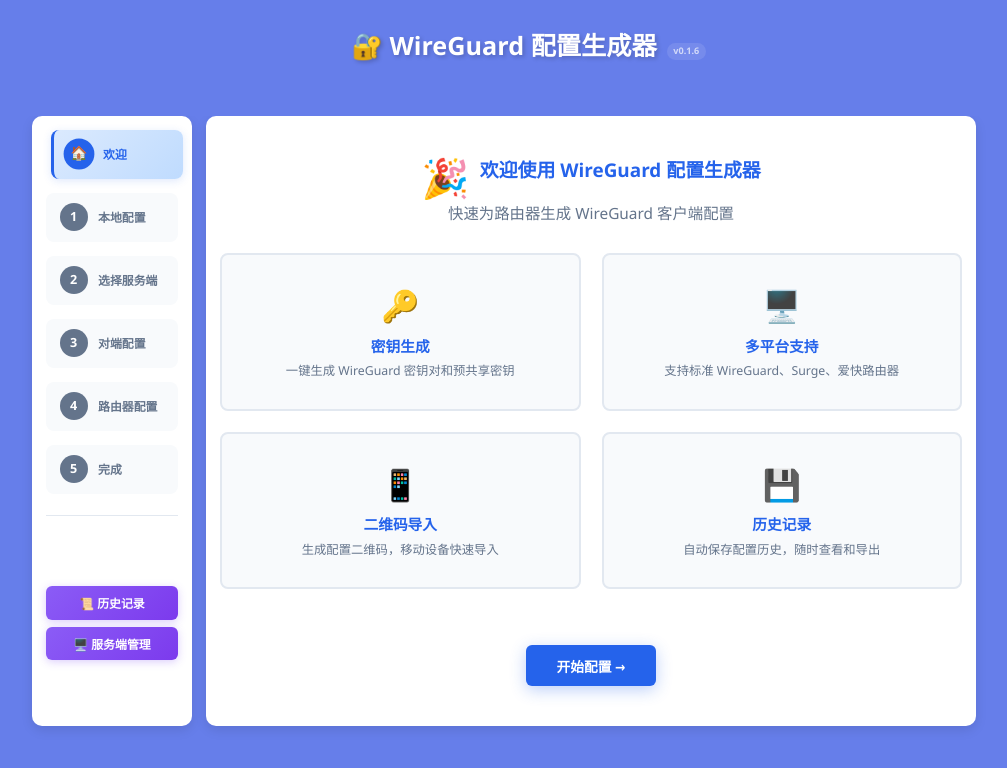
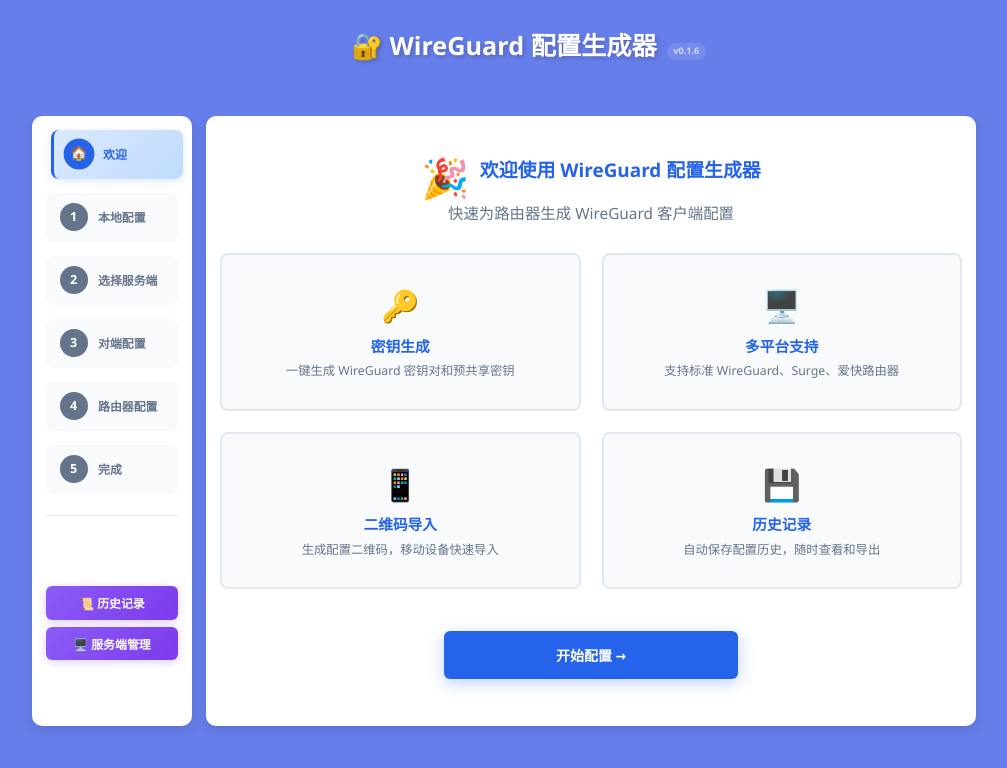
Before and after one commit to claudioagonized10/wireguard-config-generator, a React (Vite) app: page / in a window 1280 px wide. Shown: the top 768 px of the page, without its empty margins (136-1143 px from the left). Built offline with nearby package versions, Linux system fonts and the light colour scheme.

Commit message:
style(App.css): 调整按钮样式和布局间距
修改了按钮容器的上边距，从4rem调整为3rem
增大了大按钮的内边距和字体大小，提升视觉效果

```diff
--- a/src/styles/App.css
+++ b/src/styles/App.css
@@ -1139,12 +1139,12 @@
   flex-direction: column;
   align-items: center;
   gap: 0;
-  margin-top: 4rem;
+  margin-top: 3rem;
 }
 
 .btn-large {
-  padding: 0.75rem 2.2rem;
-  font-size: 0.98rem;
+  padding: 1rem 8rem;
+  font-size: 1rem;
   font-weight: 700;
   box-shadow: 0 4px 16px rgba(37, 99, 235, 0.3);
 }
```
